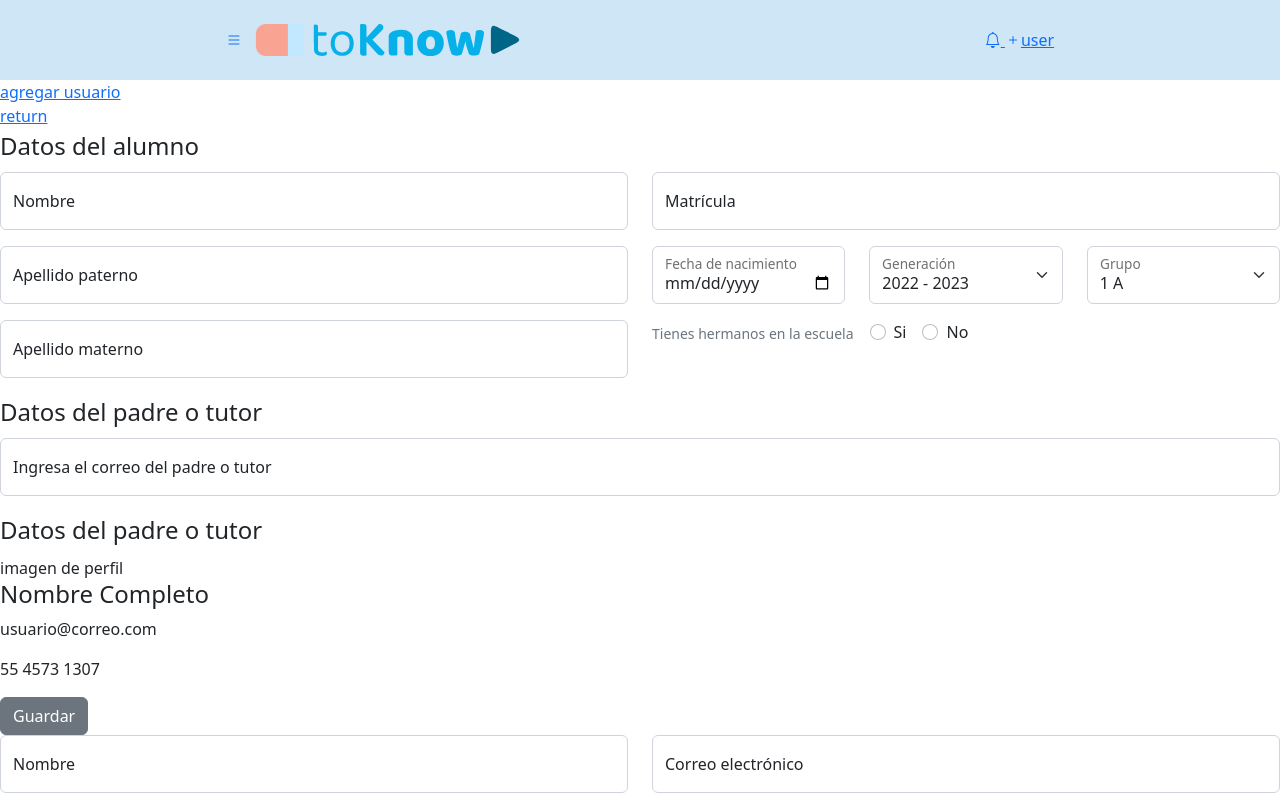
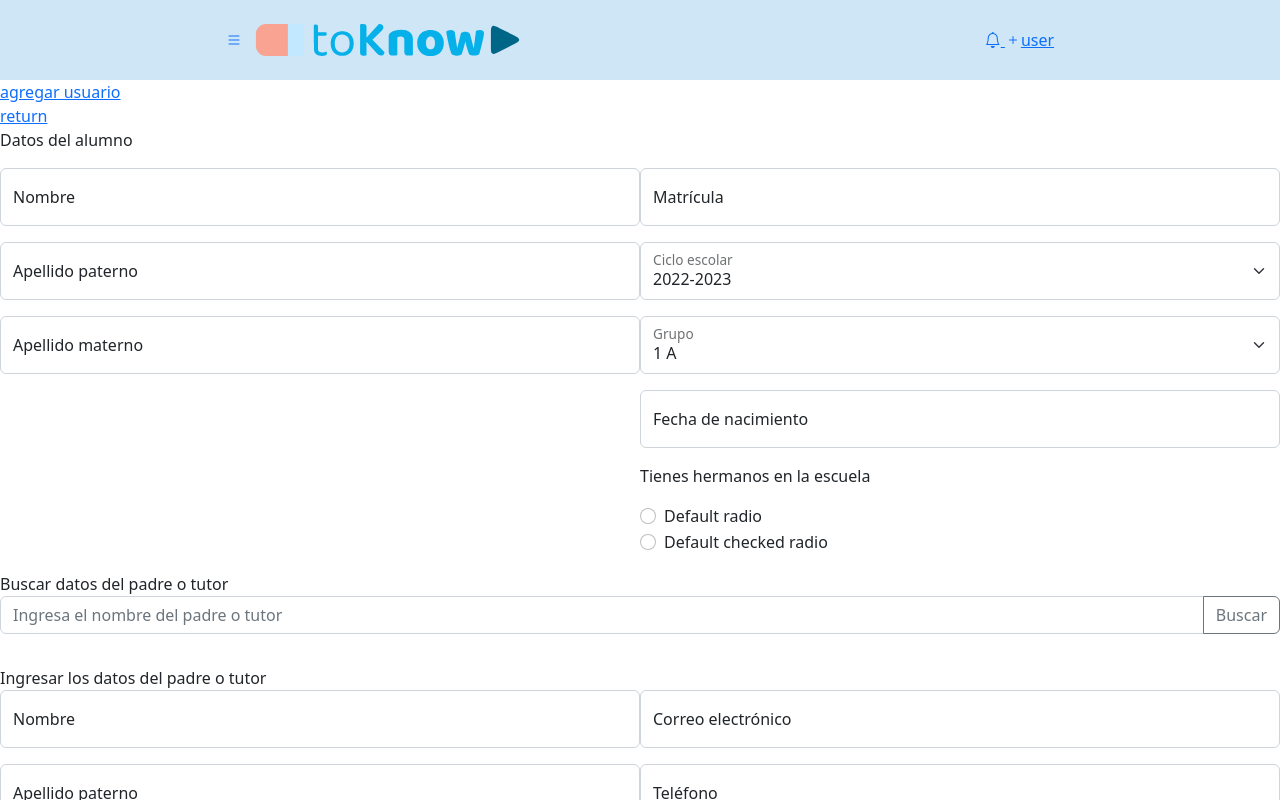
Before and after one commit to to-know-g19/TOKNOW_FE, a Next.js app: page /registerstudent in a window 1280 px wide. Shown: the top 800 px of the page. Built offline with nearby package versions, Linux system fonts and the light colour scheme.

Commit message:
ADD form student parent bootstrap

```diff
--- a/pages/registerstudent.js
+++ b/pages/registerstudent.js
@@ -1,22 +1,10 @@
 /* default */
 import { useRouter } from 'next/router'
+import { useState } from 'react'
 import React from 'react'
 
 /* package */
 import { useForm } from "react-hook-form"
-import {
-    Form,
-    legend,
-    Button,
-    Row,
-    Col,
-    Label,
-    Input,
-    FormGroup,
-    FormFeedback,
-    FormText,
-} from 'reactstrap';
-
 
 /* components */
 import Layout from '../components/Layout'
@@ -51,10 +39,15 @@ export default function RegisterStudent() {
             )
         })
         const studentInfo = result.json()
+        console.log(studentInfo)
 
         router.push("/registerstudent")
     }
 
+    const [haveParent, setHaveParent] = useState(2)
+    const handleChecked = e => {
+        setHaveParent(e.target.value)
+    }
 
     return (
         <Layout>
@@ -63,247 +56,159 @@ export default function RegisterStudent() {
                 <div><a href="">return</a></div>
             </div>
 
+            <form onSubmit={handleSubmit(onSubmit)} className="row g-3 needs-validation" >
 
-            <Form onSubmit={handleSubmit(onSubmit)}>
+                <div><legent>Datos del alumno</legent></div>
+                <div className='d-flex '>
+                    <div className="col-6">
+                        <div className="form-floating mb-3">
+                            <input
+                                type="text"
+                                className="form-control"
+                                id="name"
+                                placeholder="Nombre" />
+                            <label htmlFor="name">Nombre</label>
+                        </div>
+                        <div className="form-floating mb-3">
+                            <input
+                                type="text"
+                                className="form-control"
+                                id="lastNameA"
+                                placeholder="Apellido paterno" />
+                            <label htmlFor="lastNameA">Apellido paterno</label>
+                        </div>
+                        <div className="form-floating mb-3">
+                            <input
+                                type="text"
+                                className="form-control"
+                                id="lastNameB"
+                                placeholder="Apellido materno" />
+                            <label htmlFor="lastNameB">Apellido materno</label>
+                        </div>
+                    </div>
+                    <div className="col-6">
+                        <div className="form-floating mb-3">
+                            <input
+                                type="text"
+                                className="form-control"
+                                id="matricula"
+                                placeholder="matrícula" />
+                            <label htmlFor="matricula">Matrícula</label>
+                        </div>
+                        <div className="form-floating mb-3">
+                            <select className="form-select" id="cicle" aria-label="Floating label select example">
+                                <option value="1">2022-2023</option>
+                                <option value="2">2023-2024</option>
+                            </select>
+                            <label htmlFor="cicle">Ciclo escolar</label>
+                        </div>
+                        <div className="form-floating mb-3">
+                            <select className="form-select" id="group" aria-label="Floating label select example">
+                                <option value="1">1 A</option>
+                                <option value="2">1 B</option>
+                            </select>
+                            <label htmlFor="group">Grupo</label>
+                        </div>
+                        <div className="form-floating mb-3">
+                            <input
+                                type="text"
+                                className="form-control"
+                                id="dateOfBirth"
+                                placeholder="dd/mm/aaaa" />
+                            <label htmlFor="dateOfBirth">Fecha de nacimiento</label>
+                        </div>
+                        <div>
+                            <p>Tienes hermanos en la escuela</p>
+                            <div className="form-check">
+                                <input className="form-check-input" type="radio" name="flexRadioDefault" id="flexRadioDefault1" />
+                                <label className="form-check-label" htmlFor="flexRadioDefault1">
+                                    Default radio
+                                </label>
+                            </div>
+                            <div className="form-check">
+                                <input
+                                className="form-check-input"
+                                type="radio"
+                                name="flexRadioDefault"
+                                id="flexRadioDefault2"
+                                onChange={handleChecked} />
+                                <label className="form-check-label" htmlFor="flexRadioDefault2">
+                                    Default checked radio
+                                </label>
+                            </div>
+                        </div>
+                    </div>
+                </div>
 
-                <Row>
-                    <legend>
-                        Datos del alumno
-                    </legend>
+            <div>
+                <legent>Buscar datos del padre o tutor</legent>
+                <div className="input-group mb-3">
+                    <input
+                        type="email"
+                        className="form-control"
+                        placeholder="Ingresa el nombre del padre o tutor"
+                        aria-label="Ingresa el nombre del padre o tutor"
+                        aria-describedby="email-parent" />
+                    <button className="btn btn-outline-secondary" type="button" id="email-parent">Buscar</button>
+                </div>
 
 
-                    <Col md={6}>
-                        <FormGroup floating>
-                            <Input
-                                id='name'
-                                name='Nombre'
-                                placeholder='Nombre'
-                                type="text" />
-                            <Label for="name">Nombre</Label>
-                            <FormFeedback>
-                                message
-                            </FormFeedback>
-                        </FormGroup>
-                        <FormGroup floating>
-                            <Input
-                                id='lastNameA'
-                                name='Apellido paterno'
-                                placeholder='Apellido paterno'
-                                type="text" />
-                            <Label for='lastNameA'>Apellido paterno</Label>
-                            <FormFeedback>
-                                message
-                            </FormFeedback>
-                        </FormGroup>
-                        <FormGroup floating>
-                            <Input
-                                id='lastNameB'
-                                name='Apellido materno'
-                                placeholder='Apellido materno'
-                                type="text" />
-                            <Label for='lastNameB'>Apellido materno</Label>
-                            <FormFeedback>
-                                message
-                            </FormFeedback>
-                        </FormGroup>
-                    </Col>
-                    <Col md={6}>
-                        <FormGroup floating>
-                            <Input
-                                id='enrollment'
-                                name='enrollment'
-                                placeholder='Matrícula'
-                                type="text" />
-                            <Label for='enrollment'>Matrícula</Label>
-                            <FormFeedback>
-                                message
-                            </FormFeedback>
-                        </FormGroup>
-                        <Row>
-                            <Col md={4}>
-                                <FormGroup floating>
+            </div>
+            <div>
+                <legent>Ingresar los datos del padre o tutor</legent>
 
-                                    <Input
-                                        id="exampleCity"
-                                        name="city"
-                                        placeholder='Fecha de nacimiento'
-                                        type='date'
-                                    />
-                                    <Label for="exampleCity">
-                                        Fecha de nacimiento
-                                    </Label>
-                                    <FormFeedback>
-                                        message
-                                    </FormFeedback>
-                                </FormGroup>
-                            </Col>
-                            <Col md={4}>
-                                <FormGroup floating>
-                                    <Input
-                                        id="generation"
-                                        name="generation"
-                                        placeholder='Generación'
-                                        type="select"
-                                    >
-                                        <option>2022 - 2023</option>
-                                        <option>2023 - 2024</option>
-                                    </Input>
-                                    <Label for="generation">
-                                        Generación
-                                    </Label>
-                                </FormGroup>
-                            </Col>
-                            <Col md={4}>
-                            <FormGroup floating>
-                                    <Input
-                                        id="gruop"
-                                        name="gruop"
-                                        placeholder='Grupo'
-                                        type="select"
-                                    >
-                                        <option>1 A</option>
-                                    </Input>
-                                    <Label for="gruop">
-                                        Grupo
-                                    </Label>
-                                </FormGroup>
-                            </Col>
-                        </Row>
-                        <Row className="row-cols-lg-auto g-3 align-items-center">
-                            <Col>
-                                <FormText>Tienes hermanos en la escuela</FormText>
-                            </Col>
-                            <Col>
-                                <FormGroup check>
-                                    <Input
-                                        name="radio1"
-                                        type="radio"
-                                    />
-                                    {' '}
-                                    <Label check>Si</Label>
-                                </FormGroup>
-                            </Col>
-                            <Col>
-                                <FormGroup check>
-                                    <Input
-                                        name="radio1"
-                                        type="radio"
-                                    />
-                                    {' '}
-                                    <Label check>No</Label>
-                                </FormGroup>
-                            </Col>
-                        </Row>
-                    </Col >
+                <div className='d-flex '>
+                    <div className="col-6">
+                        <div className="form-floating mb-3">
+                            <input
+                                type="text"
+                                className="form-control"
+                                id="name"
+                                placeholder="Nombre" />
+                            <label htmlFor="name">Nombre</label>
+                        </div>
+                        <div className="form-floating mb-3">
+                            <input
+                                type="text"
+                                className="form-control"
+                                id="lastNameA"
+                                placeholder="Apellido paterno" />
+                            <label htmlFor="lastNameA">Apellido paterno</label>
+                        </div>
+                        <div className="form-floating mb-3">
+                            <input
+                                type="text"
+                                className="form-control"
+                                id="lastNameB"
+                                placeholder="Apellido materno" />
+                            <label htmlFor="lastNameB">Apellido materno</label>
+                        </div>
+                    </div>
+                    <div className="col-6">
+                        <div className="form-floating mb-3">
+                            <input
+                                type="email"
+                                className="form-control"
+                                id="email-parent"
+                                placeholder="Correo electrónico" />
+                            <label htmlFor="email-parent">Correo electrónico</label>
+                        </div>
+                        <div className="form-floating mb-3">
+                            <input
+                                type="number"
+                                className="form-control"
+                                id="phone"
+                                placeholder="Teléfono" />
+                            <label htmlFor="phone">Teléfono</label>
+                        </div>
+                    </div>
+                </div>
 
-                </Row>
-
-                <Row>
-                    <Col>
-                        <legend> Datos del padre o tutor</legend>
-                        <FormGroup floating>
-                            <Input
-                                id="exampleSearch"
-                                name="search"
-                                placeholder="Ingresa el correo del padre o tutor"
-                                type="search"
-                            /><Label for="exampleSearch">
-                                Ingresa el correo del padre o tutor
-                            </Label>
-                        </FormGroup>
-                    </Col>
-                </Row>
-
-                <Row>
-                    <Col>
-                        <legend> Datos del padre o tutor</legend>
-                        <div>
-                            <div>imagen de perfil</div>
-                            <div>
-                                <h4>Nombre Completo</h4>
-                                <p>usuario@correo.com</p>
-                                <p>55 4573 1307</p>
-                            </div>
-                        </div>
-                    </Col>
-                </Row>
-                <Row>
-                    <Col>
-                    <Button>Guardar</Button>
-                    </Col>
-                </Row>
-                <Row>
-                <Col md={6}>
-                        <FormGroup floating>
-                            <Input
-                                id='name'
-                                name='Nombre'
-                                placeholder='Nombre'
-                                type="text" />
-                            <Label for="name">Nombre</Label>
-                            <FormFeedback>
-                                message
-                            </FormFeedback>
-                        </FormGroup>
-                        <FormGroup floating>
-                            <Input
-                                id='lastNameA'
-                                name='Apellido paterno'
-                                placeholder='Apellido paterno'
-                                type="text" />
-                            <Label for='lastNameA'>Apellido paterno</Label>
-                            <FormFeedback>
-                                message
-                            </FormFeedback>
-                        </FormGroup>
-                        <FormGroup floating>
-                            <Input
-                                id='lastNameB'
-                                name='Apellido materno'
-                                placeholder='Apellido materno'
-                                type="text" />
-                            <Label for='lastNameB'>Apellido materno</Label>
-                            <FormFeedback>
-                                message
-                            </FormFeedback>
-                        </FormGroup>
-                    </Col>
-                    <Col md={6}>
-                        <FormGroup floating>
-                            <Input
-                                id='email'
-                                name='enrollment'
-                                placeholder='Correo electrónico'
-                                type="email" />
-                            <Label for='email'>Correo electrónico</Label>
-                            <FormFeedback>
-                                message
-                            </FormFeedback>
-                        </FormGroup>
-
-                        <FormGroup floating>
-                            <Input
-                                id='phone'
-                                name='phone'
-                                placeholder='Teléfono'
-                                type="number" />
-                            <Label for='phone'>Teléfono</Label>
-                            <FormFeedback>
-                                message
-                            </FormFeedback>
-                        </FormGroup>
-
-
-
-                    </Col >
-                </Row>
-
-                <Row >
-                <Col>
-                    <Button type='sumit'>Guardar</Button>
-                    </Col>
-                </Row>
-            </Form>
-        </Layout>
+            </div>
+            <div className="col-12">
+                <button className="btn btn-primary" type="submit">Guardar</button>
+            </div>
+        </form>
+        </Layout >
     )
 }
```
Also changed, not shown: components/FormParent/index.js (added, +88 -0 lines), components/SearchParent/index.js (added, +56 -0 lines).
